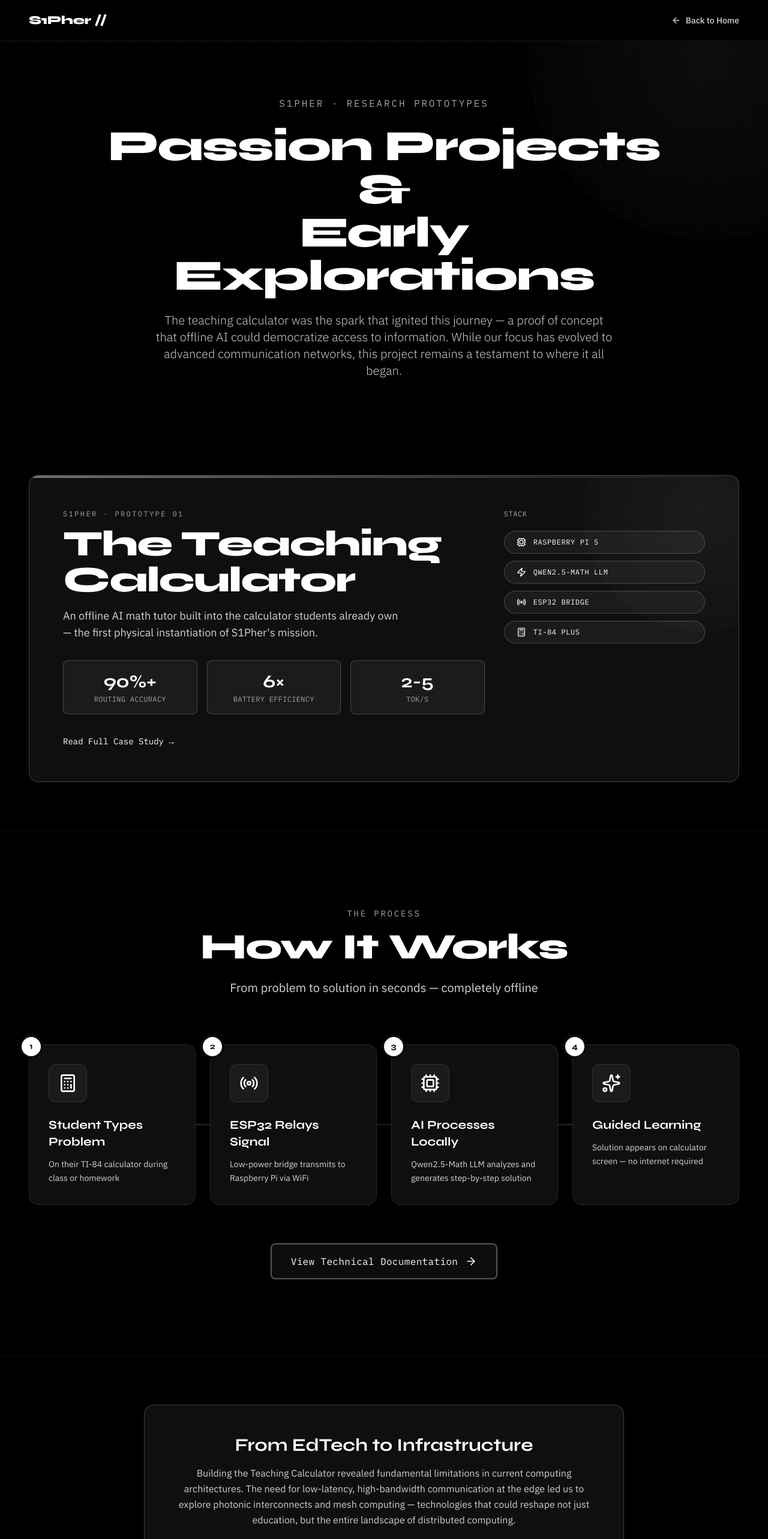
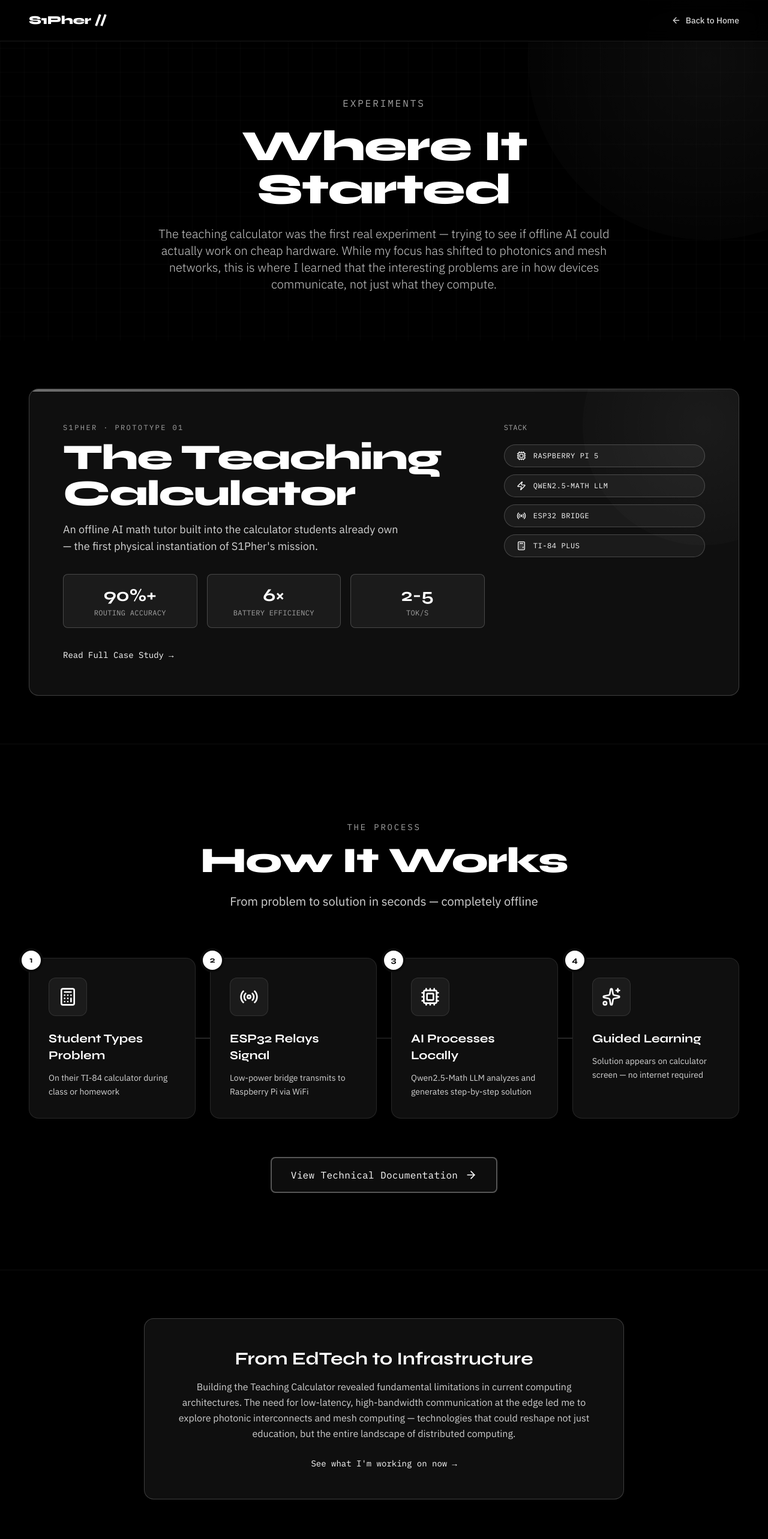
Before and after one commit to Trammell-Whitfield/S1pher-Website, a React (Vite) app in the folder s1pher-react/: page /prototypes in a window 1280 px wide. Shown: the top 2566 px of the page at 60% size. Built offline with nearby package versions, Linux system fonts and the light colour scheme.

Commit message:
Update PrototypesPage.tsx

```diff
--- a/s1pher-react/src/pages/PrototypesPage.tsx
+++ b/s1pher-react/src/pages/PrototypesPage.tsx
@@ -44,7 +44,7 @@ export function PrototypesPage() {
             transition={{ duration: 0.8, delay: 0.2 }}
             className="text-gray-400 text-sm md:text-base font-mono uppercase tracking-[0.18em] mb-6"
           >
-            S1Pher · Research Prototypes
+            Experiments
           </motion.p>
 
           <motion.h1
@@ -53,8 +53,8 @@ export function PrototypesPage() {
             transition={{ duration: 0.8, delay: 0.3 }}
             className="text-5xl md:text-6xl lg:text-7xl font-display font-extrabold text-white leading-tight tracking-tight mb-6"
           >
-            Passion Projects &<br />
-            Early Explorations
+            Where It<br />
+            Started
           </motion.h1>
 
           <motion.p
@@ -63,7 +63,7 @@ export function PrototypesPage() {
             transition={{ duration: 0.8, delay: 0.4 }}
             className="text-lg md:text-xl text-white/80 font-light max-w-3xl mx-auto leading-relaxed"
           >
-            The teaching calculator was the spark that ignited this journey — a proof of concept that offline AI could democratize access to information. While our focus has evolved to advanced communication networks, this project remains a testament to where it all began.
+            The teaching calculator was the first real experiment — trying to see if offline AI could actually work on cheap hardware. While my focus has shifted to photonics and mesh networks, this is where I learned that the interesting problems are in how devices communicate, not just what they compute.
           </motion.p>
         </motion.div>
       </section>
@@ -87,13 +87,13 @@ export function PrototypesPage() {
                 From EdTech to Infrastructure
               </h3>
               <p className="text-white/80 leading-relaxed mb-6">
-                Building the Teaching Calculator revealed fundamental limitations in current computing architectures. The need for low-latency, high-bandwidth communication at the edge led us to explore photonic interconnects and mesh computing — technologies that could reshape not just education, but the entire landscape of distributed computing.
+                Building the Teaching Calculator revealed fundamental limitations in current computing architectures. The need for low-latency, high-bandwidth communication at the edge led me to explore photonic interconnects and mesh computing — technologies that could reshape not just education, but the entire landscape of distributed computing.
               </p>
               <Link
                 to="/"
                 className="inline-flex items-center gap-2 text-white hover:text-orange font-mono text-sm hover:underline underline-offset-4 transition-all duration-300 group"
               >
-                Explore our current mission
+                See what I'm working on now
                 <span className="group-hover:translate-x-1 transition-transform duration-300">→</span>
               </Link>
             </motion.div>
```
